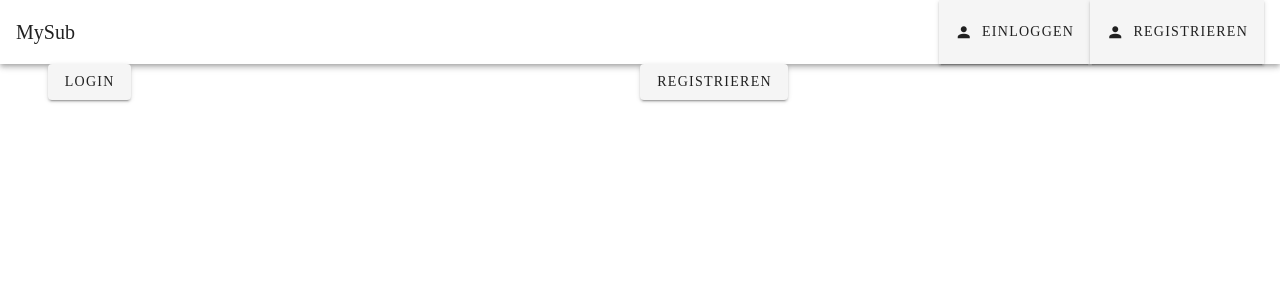
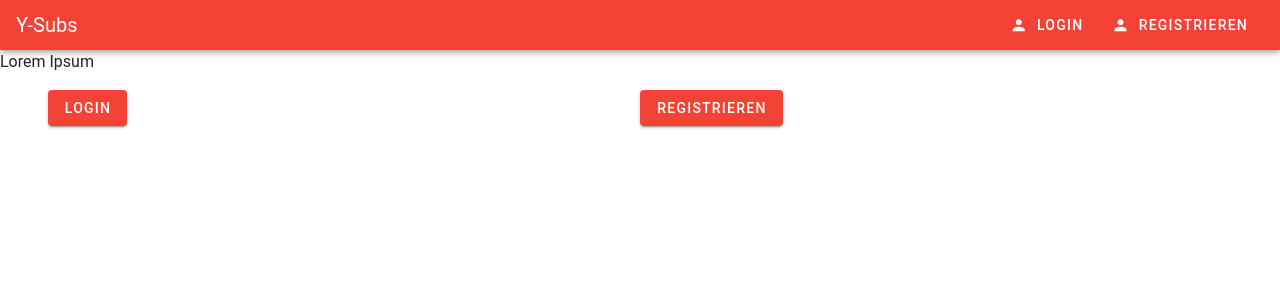
Before and after one commit to hfu-gis/Kappa, a Vue app: page /abobearbeiten#/home in a window 1280 px wide. Shown: the top 300 px of the page. Built offline with nearby package versions, Linux system fonts and the light colour scheme; a small style sheet from the web is missing.

Commit message:
App vue aktualisieren Login_vue farben anpassen Home.vue aktualisieren

```diff
--- a/src/App.vue
+++ b/src/App.vue
@@ -1,23 +1,29 @@
 <template>
-  <div>
-      <v-toolbar info>
-          <v-toolbar-title>MySub</v-toolbar-title>
-          <v-spacer></v-spacer>
-          <v-toolbar-items>
-              <v-btn router to="/login">
-              <v-icon left >mdi-account</v-icon>
-              Einloggen
-              </v-btn>
-              <v-btn router to="/Registrieren">
-                  <v-icon left>mdi-account</v-icon>
-                  Registrieren
-              </v-btn>
-          </v-toolbar-items>
-      </v-toolbar>
-        <main>
-        <router-view></router-view>
-        </main>
-  </div>
+    <v-app>
+          <v-app-bar app
+                   color="red"
+                   dark
+                   height="50">
+            <v-toolbar-title left>
+                <router-link to="/home" tag="span" style="cursor: pointer">Y-Subs</router-link>
+            </v-toolbar-title>
+            <v-spacer/>
+
+              <v-toolbar-items>
+                  <v-btn text router to="/login">
+                      <v-icon left>mdi-account</v-icon> Login
+                  </v-btn>
+                  <v-btn text router to="/Registrieren">
+                      <v-icon left>mdi-account</v-icon> Registrieren
+                  </v-btn>
+              </v-toolbar-items>
+        </v-app-bar>
+        <v-main>
+            <v-app>
+                <router-view/>
+            </v-app>
+        </v-main>
+    </v-app>
 </template>
 
 <script>
--- a/src/views/Home.vue
+++ b/src/views/Home.vue
@@ -1,14 +1,17 @@
 <template>
+    <div class="home">
+        <p>Lorem Ipsum</p>
     <v-container>
         <v-layout row wrap>
             <v-flex xs12 sm6>
-                <v-btn normal router to="/login">Login</v-btn>
+                <v-btn normal router to="/login" class="red" dark>Login</v-btn>
             </v-flex>
             <v-flex xs12 sm6>
-                <v-btn normal router to="/Registrieren">Registrieren</v-btn>
+                <v-btn normal router to="/Registrieren" class="red" dark>Registrieren</v-btn>
             </v-flex>
         </v-layout>
     </v-container>
+    </div>
 </template>
 
 <script>
--- a/src/views/Login_vue.vue
+++ b/src/views/Login_vue.vue
@@ -16,7 +16,7 @@
                     >
                         <v-card class="elevation-12">
                             <v-toolbar
-                                    color="primary"
+                                    color="red"
                                     dark
                                     flat
                             >
@@ -71,7 +71,7 @@
                             </v-card-text>
                             <v-card-actions>
                                 <v-spacer/>
-                                <v-btn color="primary" to="/home">
+                                <v-btn color="red" dark to="/home">
                                     Login
                                 </v-btn>
                             </v-card-actions>
```
Also changed, not shown: 1 other file (tests, documents, lock files or other folders).
